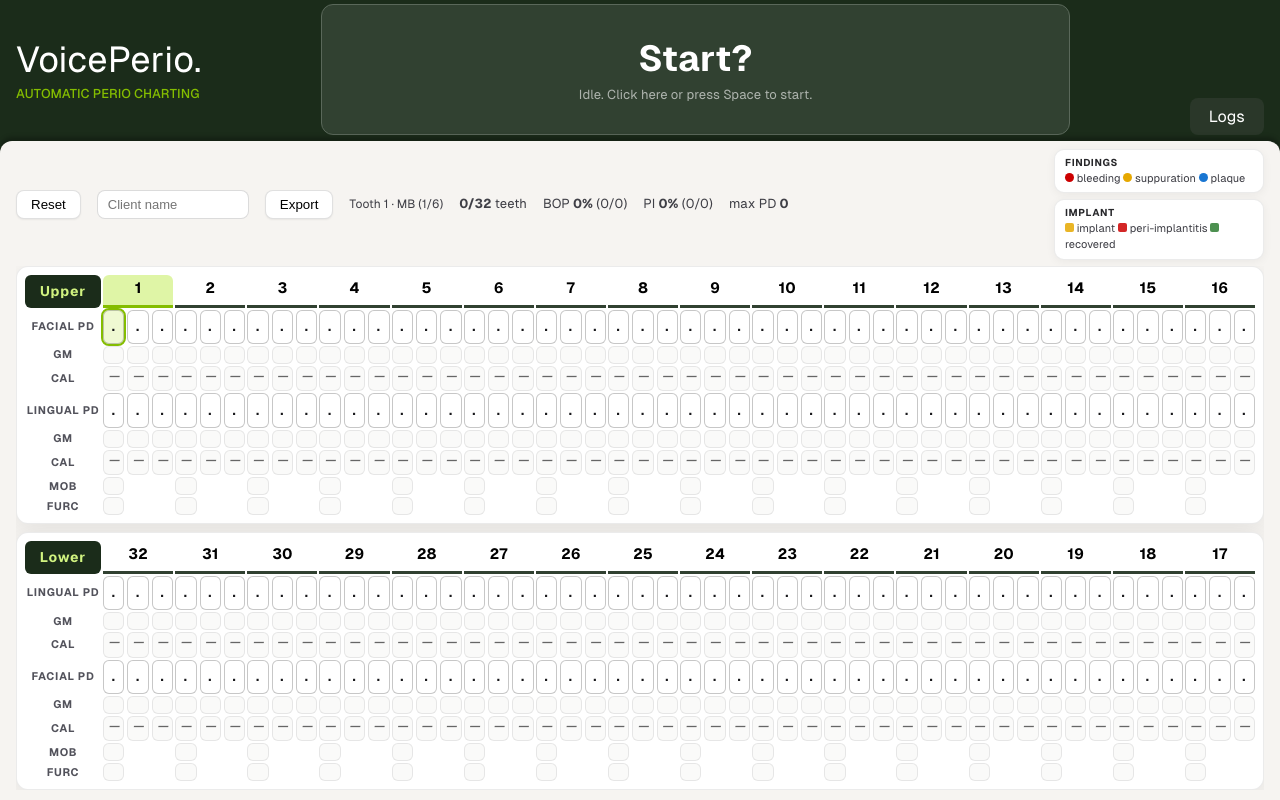
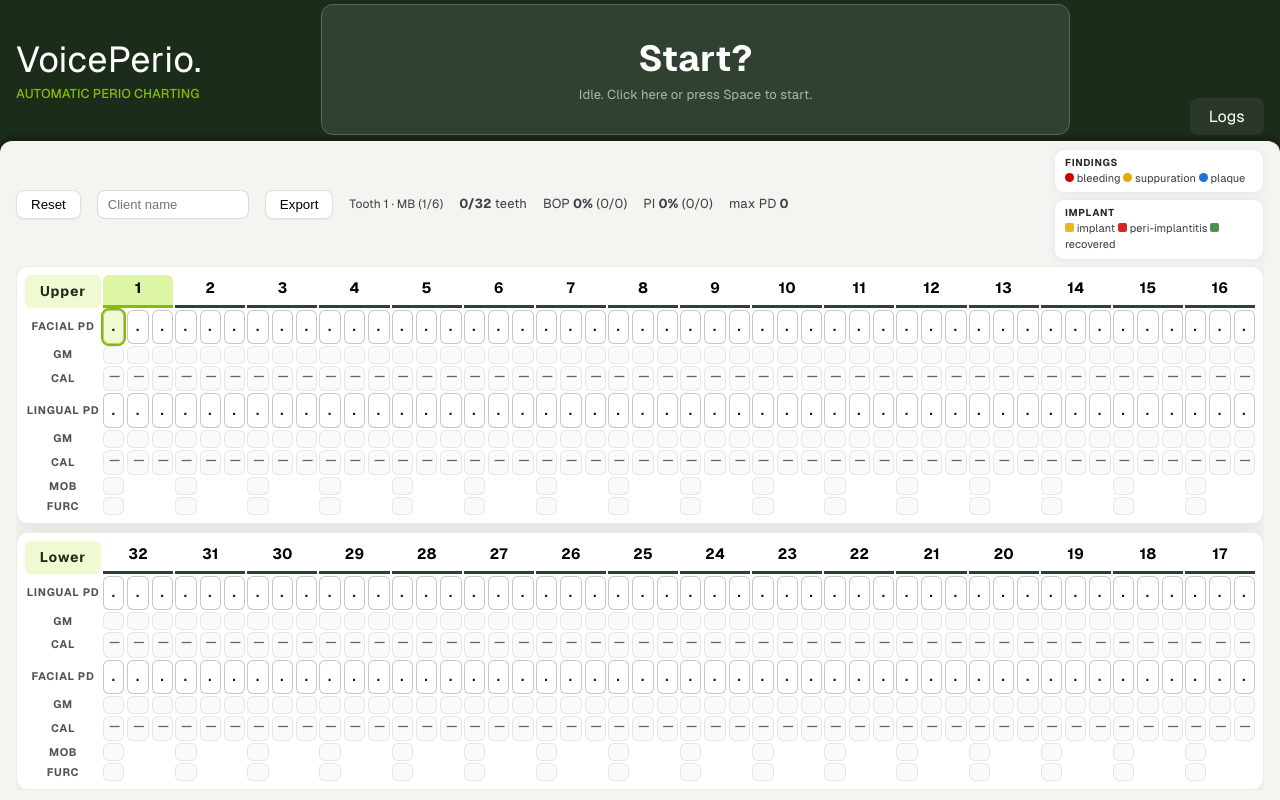
Before and after one commit to joellijo32/Perio-Assist, a Svelte app: page / in a window 1280 px wide. Built offline with nearby package versions, Linux system fonts and the light colour scheme.

Commit message:
Invert Upper/Lower label fg-bg

```diff
--- a/src/PerioChart.svelte
+++ b/src/PerioChart.svelte
@@ -123,8 +123,8 @@
   .tcol { position: relative; }
   .labhead {
     display: flex; align-items: center; justify-content: center;
-    font-size: 14px; font-weight: 700; color: #d1f380; letter-spacing: 0.06em;
-    background: #1b2c1a; border-radius: 6px;
+    font-size: 14px; font-weight: 700; color: #1b2c1a; letter-spacing: 0.06em;
+    background: #eff9d2; border-radius: 6px;
     font-family: Geist, Inter, Manrope, system-ui, sans-serif;
   }
   .rlabel { font-size: 11px; color: #52525b; align-self: center; text-align: center; font-weight: 700; text-transform: uppercase; letter-spacing: 0.06em; }
```
